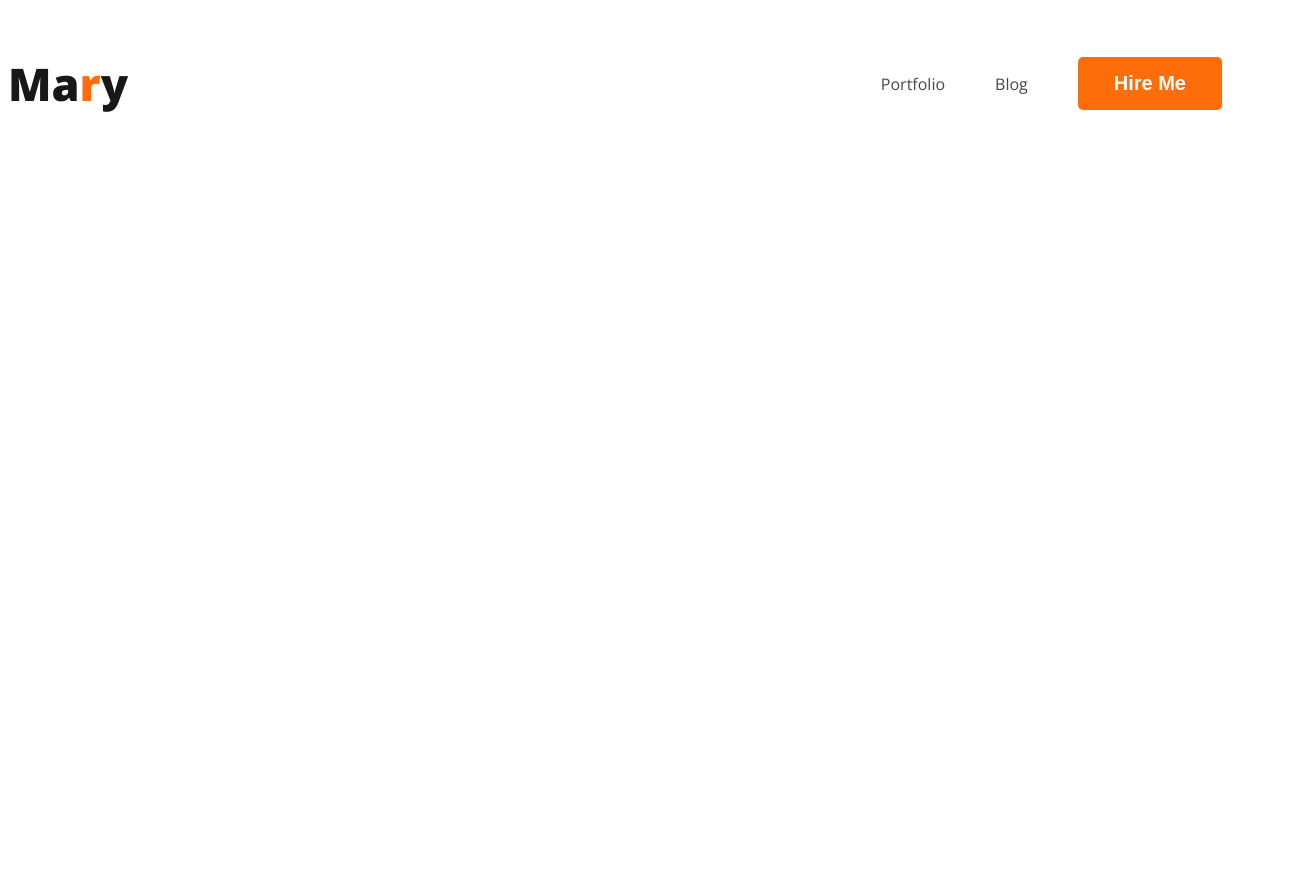
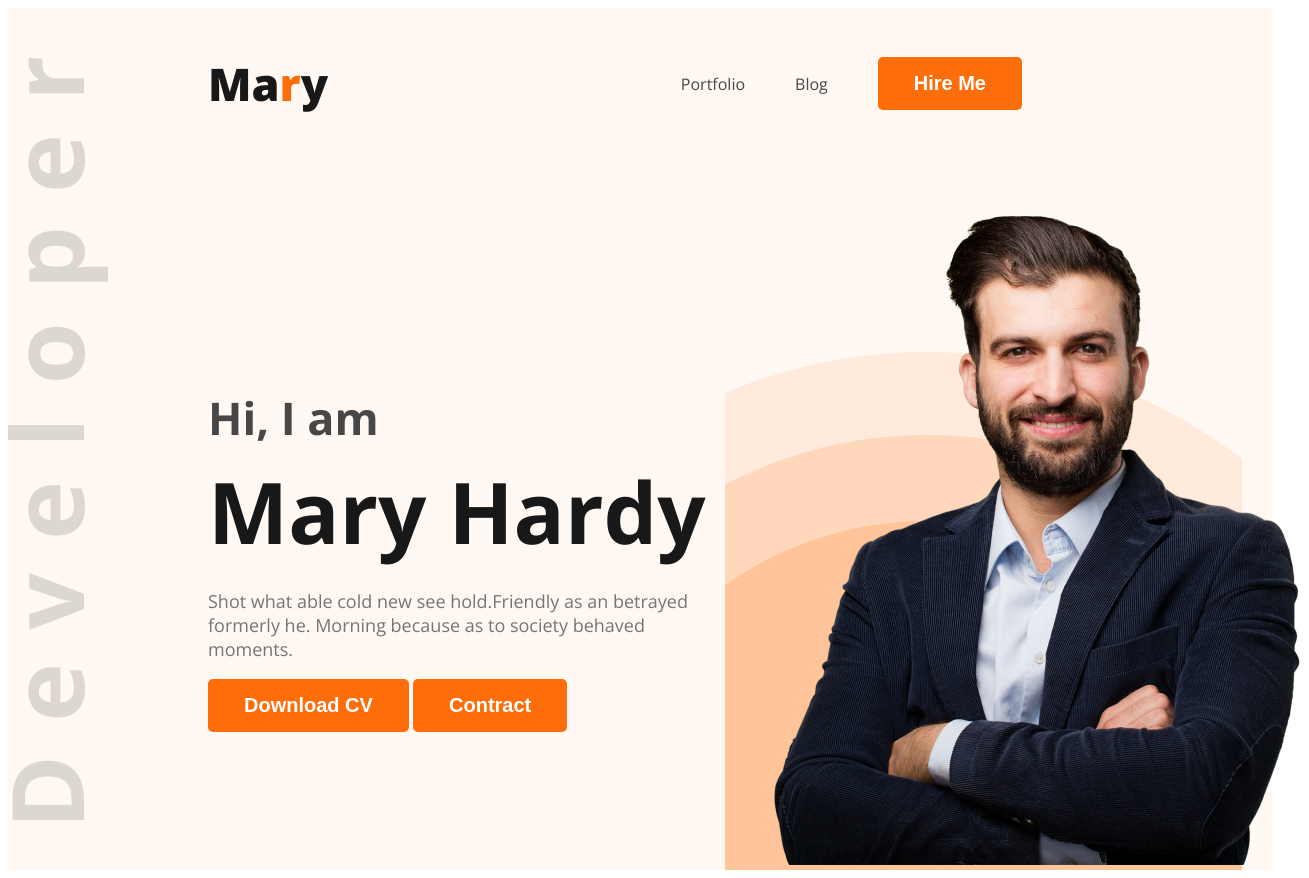
Before and after one commit to princeshariar/developer-portfolio-new, a plain HTML site: page index.html in a window 1280 px wide. Shown: the whole page, 1309 px wide, since content can reach past the window. Before the commit the page ends 800 px from the top, so only its background shows below. Drawn offline with nearby package versions, Linux system fonts and the light colour scheme.

Commit message:
background complete

```diff
--- a/Styles/styles.css
+++ b/Styles/styles.css
@@ -24,6 +24,7 @@ nav {
     display: flex;
     align-items: center;
     justify-content: space-between;
+    margin: 0 200px;
 }
 
 nav>ul {
@@ -48,3 +49,61 @@ nav a {
     font-weight: 800;
 
 }
+
+/* header styles */
+.header {
+    background-color: #FFF8F3;
+    /* max-width: 2000px; */
+
+    /* background-repeat: no-repeat;
+    background-position: bottom right; */
+    background-image: url(../images/developer.png);
+    background-repeat: no-repeat;
+    background-position: center left;
+}
+
+.banner {
+    padding: 30px 30px 0px 200px;
+    align-items: center;
+    justify-content: space-between;
+    display: flex;
+
+}
+.banner-content{
+    max-width: 500px;
+}
+
+.banner-img{
+    background-image: url('../images/header_bg.png');
+    background-repeat: no-repeat;
+    background-position: right bottom;
+    width: 50%;
+    text-align: right;
+}
+
+.banner-greatting {
+    color: #474747;
+    font-size: 45px;
+    margin-bottom: 0;
+
+}
+.banner-title {
+    color: #181818;
+    font-size: 85px;
+    margin-top: 5px;
+    margin-bottom: 0;
+
+}
+
+.banner-description {
+    color: #757575;
+    font-size: 18px;
+    font-weight: 400;
+    margin-top: 20px;
+
+ }
+
+/* .banner .banner-profile {
+    width: 400px;
+    height: 676px;
+} */
--- a/index.html
+++ b/index.html
@@ -10,7 +10,7 @@
     <link href="https://fonts.googleapis.com/css2?family=Open+Sans:wght@400;700;800&display=swap" rel="stylesheet">
 </head>
 <body>
-    <header>
+    <!-- <header class="header">
         <nav>
             <h3 class="nav-tittle">Ma<span class="text-primary">r</span>y</h3>
             <ul>
@@ -20,6 +20,43 @@
             </ul>
 
         </nav>
+        <div class="banner">
+            <div class="banner-content">
+                <h4 class="banner-greatting">Hi, I  am</h4>
+                <h1 class="banner-title">Mary Hardy</h1>
+                <p class="banner-description">Shot what able cold new see hold.Friendly as an betrayed formerly he. Morning because as to society behaved moments.</p>
+                <button class="btn-primary">Download CV</button>
+                <button class="btn-primary">Contract</button>
+
+            </div>
+            <img class="banner-profile" src="images/hardy.png" alt="">
+
+        </div>
+
+    </header> -->
+
+    <header class="header">
+        <nav>
+            <h3 class="nav-tittle">Ma<span class="text-primary">r</span>y</h3>
+            <ul>
+                <li><a href="">Portfolio</a></li>
+                <li><a href="">Blog</a></li>
+                <li><button class="btn-primary">Hire Me</button></li>
+            </ul>
+
+        </nav>
+        <div class="banner">
+            <div class="banner-content">
+                <h4 class="banner-greatting">Hi, I  am</h4>
+                <h1 class="banner-title">Mary Hardy</h1>
+                <p class="banner-description">Shot what able cold new see hold.Friendly as an betrayed formerly he. Morning because as to society behaved moments.</p>
+                <button class="btn-primary">Download CV</button>
+                <button class="btn-primary">Contract</button>
+            </div>
+            <div class="banner-img">
+                <img class="banner-profile" src="images/hardy.png" alt="">
+            </div>
+        </div>
 
     </header>
     <main>
```
